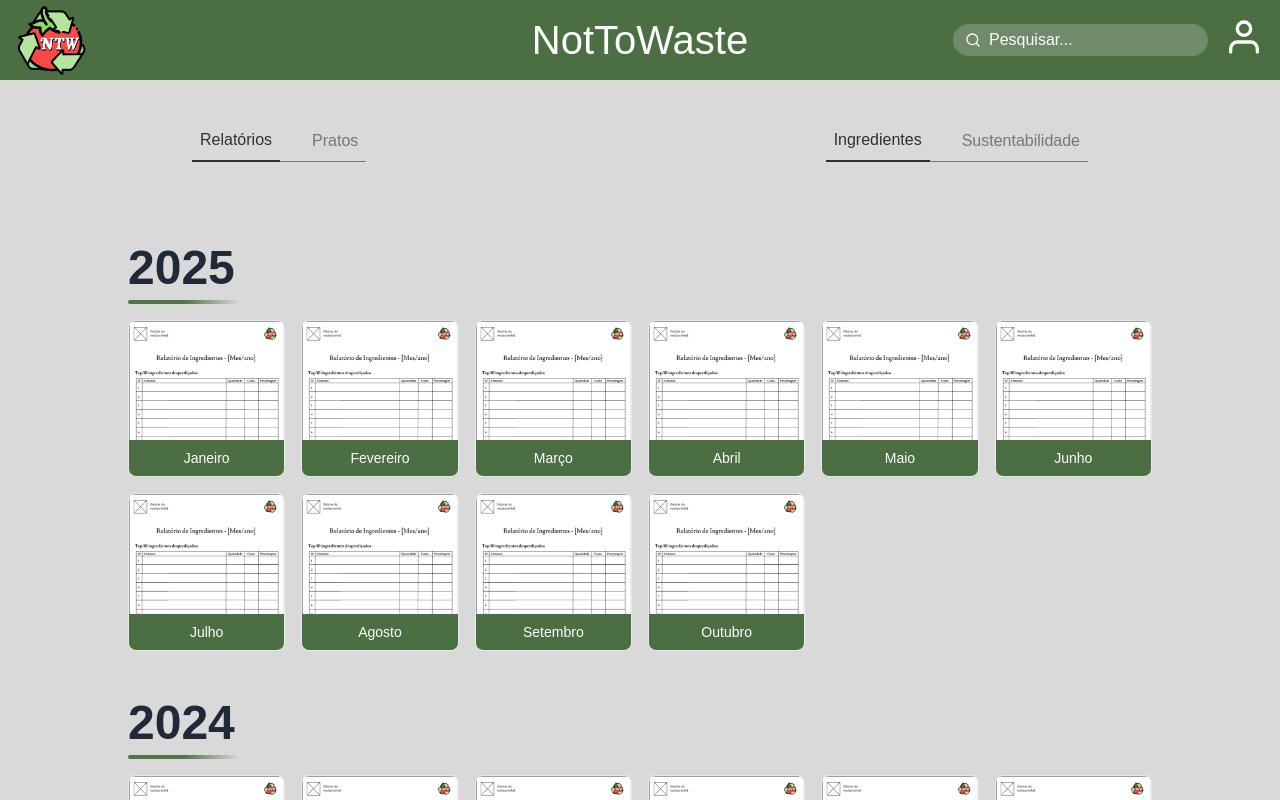
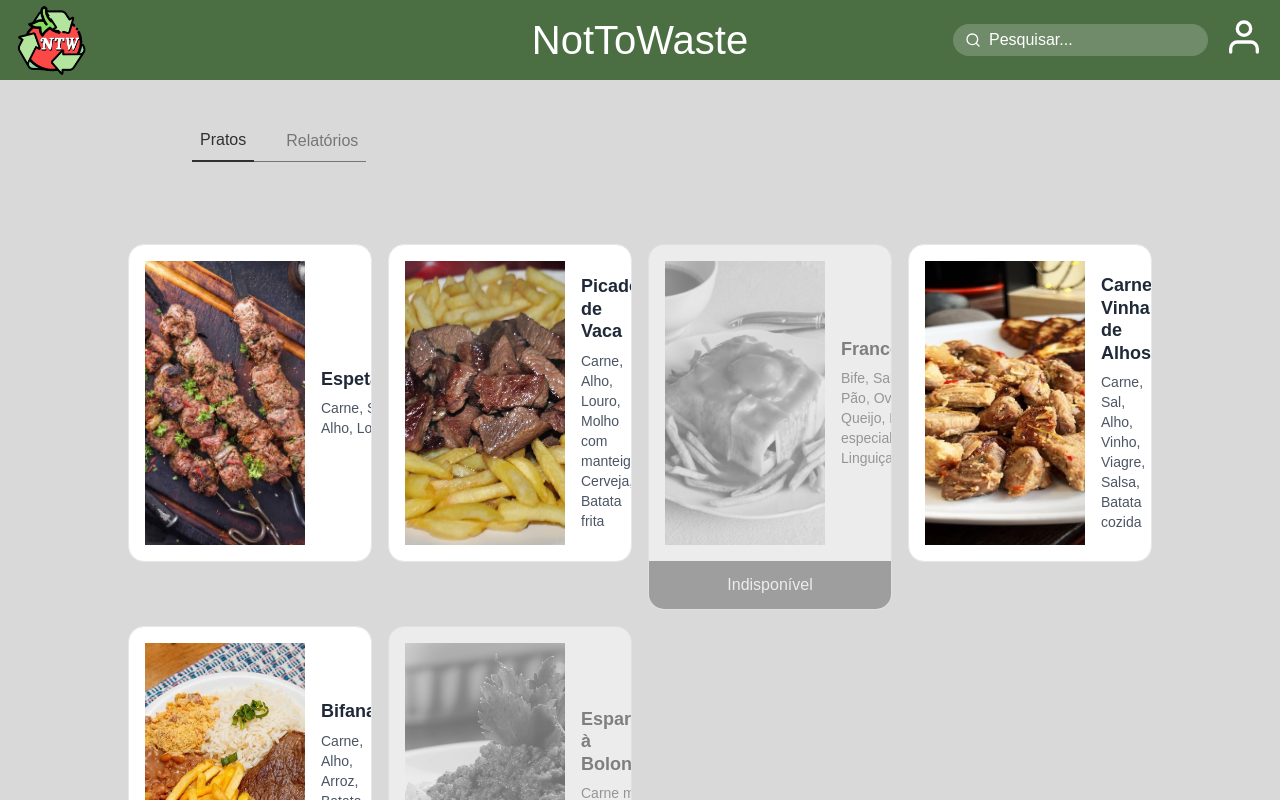
Before and after one commit to mimicarreira13/NotToWaste, a React (Vite) app: page /client in a window 1280 px wide. Shown: the top 800 px of the page. Built offline with nearby package versions, Linux system fonts and the light colour scheme; a web font is replaced by a local one.

Commit message:
fix: client first view is now dishes

```diff
--- a/src/pages/Client.tsx
+++ b/src/pages/Client.tsx
@@ -6,7 +6,7 @@ import ClientYearSections from "../components/Client/ClientYearSections";
 import { sustainabilityReports, ingredientItems, dishes } from "../data/clientItems";
 
 export default function Client() {
-    const [selected, setSelected] = useState<"reports" | "dishes">("reports");
+    const [selected, setSelected] = useState<"reports" | "dishes">("dishes");
     const [reportTab, setReportTab] = useState<"ingredients" | "sustainability">("ingredients");
 
     const bandHeight = 190; // altura da banda fixa no topo
@@ -21,8 +21,8 @@ export default function Client() {
             <div className="fixed top-32 left-48 right-48 flex items-center justify-between z-40">
                 <ToggleTabs
                     options={[
+                        { id: "dishes", label: "Pratos" },
                         { id: "reports", label: "Relatórios" },
-                        { id: "dishes", label: "Pratos" },
                     ]}
                     value={selected}
                     onChange={(id) => setSelected(id as "reports" | "dishes")}
```
